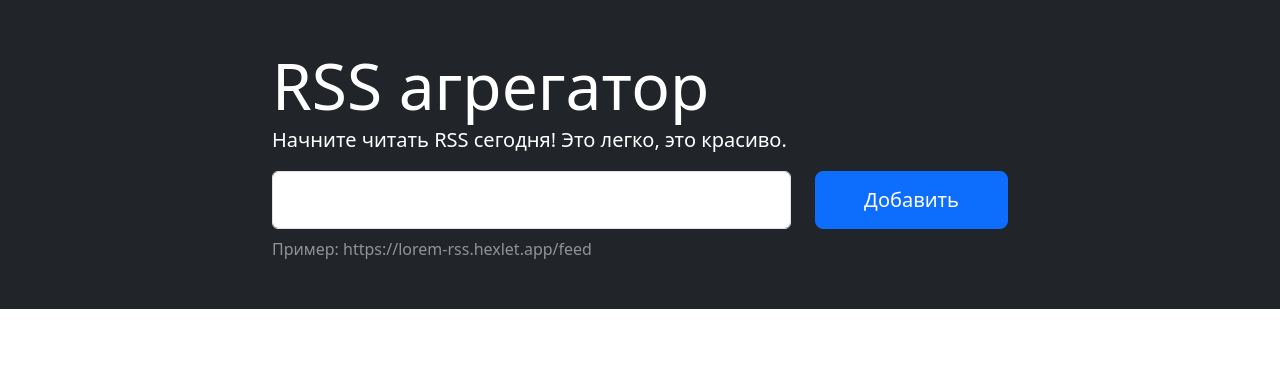
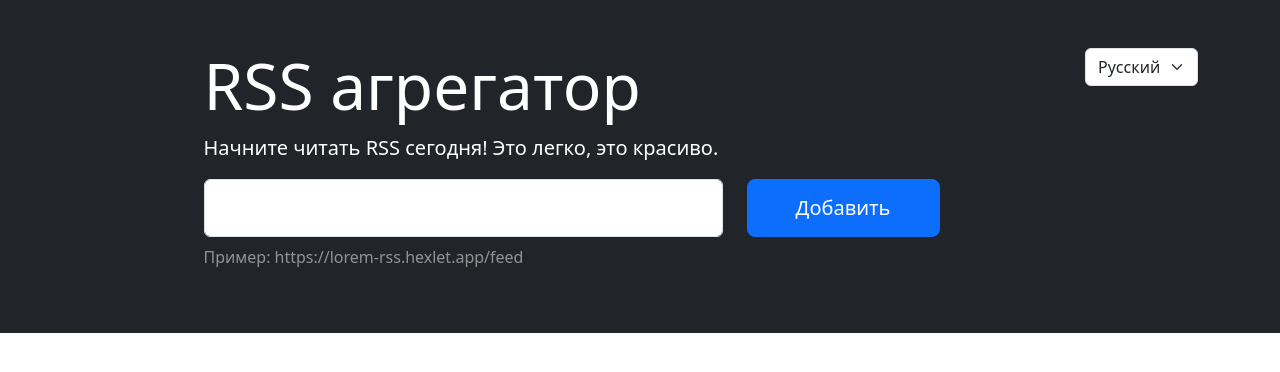
Before and after one commit to diplomatgmg/frontend-project-11, a React (Create React App) app: page / in a window 1280 px wide. Shown: the top 372 px of the page. Built offline with nearby package versions, Linux system fonts and the light colour scheme.

Commit message:
Добавлен перевод на английский

```diff
--- a/package.json
+++ b/package.json
@@ -14,9 +14,12 @@
   "dependencies": {
     "bootstrap": "^5.3.2",
     "html-webpack-plugin": "^5.6.0",
+    "i18next": "^23.8.2",
+    "i18next-browser-languagedetector": "^4.3.1",
     "react": "^18",
     "react-bootstrap": "^2.10.1",
     "react-dom": "^18.2.0",
+    "react-i18next": "^14.0.5",
     "react-scripts": "^5.0.1"
   },
   "devDependencies": {
--- a/src/components/App.tsx
+++ b/src/components/App.tsx
@@ -1,12 +1,26 @@
-import React, { type ReactElement } from 'react'
+import React, { type ReactElement, useEffect } from 'react'
 import HeaderSection from '../containers/HeaderSection'
 import MainSection from '../containers/MainSection'
+import { useTranslation } from 'react-i18next'
 
 const App = (): ReactElement => {
+  const { i18n } = useTranslation()
+
+  useEffect(() => {
+    const savedLanguage = localStorage.getItem('language')
+    if (savedLanguage !== null) {
+      void i18n.changeLanguage(savedLanguage)
+    }
+  }, [i18n])
+
+  useEffect(() => {
+    localStorage.setItem('language', i18n.language)
+  }, [i18n.language])
+
   return (
     <main className="flex-grow-1">
-      <HeaderSection/>
-      <MainSection/>
+        <HeaderSection />
+        <MainSection />
     </main>
   )
 }
--- /dev/null
+++ b/src/components/LanguageSelector.tsx
@@ -0,0 +1,32 @@
+import React, { type ChangeEvent, type ReactElement } from 'react'
+import { useTranslation } from 'react-i18next'
+
+type Language = 'en' | 'ru'
+
+const LanguageSelector = (): ReactElement => {
+  const { i18n } = useTranslation()
+
+  const changeLanguage = (language: Language): void => {
+    void i18n.changeLanguage(language)
+  }
+
+  const handleLanguageChange = (event: ChangeEvent<HTMLSelectElement>): void => {
+    const language = event.target.value as Language
+    changeLanguage(language)
+  }
+
+  return (
+    <div className="col-auto">
+      <select className="form-select"
+              onChange={handleLanguageChange}
+              id="language-select"
+              value={i18n.language}>
+
+        <option value="ru">Русский</option>
+        <option value="en">English</option>
+      </select>
+    </div>
+  )
+}
+
+export default LanguageSelector
--- a/src/components/RssForm.tsx
+++ b/src/components/RssForm.tsx
@@ -1,12 +1,14 @@
 import React, { type ChangeEvent, type FC, type ReactElement, useState } from 'react'
 import { Button, Col, Form, Row } from 'react-bootstrap'
 import { isValidUrl } from '../utils/helpers'
+import { useTranslation } from 'react-i18next'
 
 interface RssFormProps {
   setIsUrlValid: (value: boolean) => void
 }
 
 const RssForm: FC<RssFormProps> = ({ setIsUrlValid }): ReactElement => {
+  const { t } = useTranslation()
   const [input, setInput] = useState<string>('')
 
   const handleInput = (e: ChangeEvent<HTMLInputElement>): void => {
@@ -29,14 +31,14 @@ const RssForm: FC<RssFormProps> = ({ setIsUrlValid }): ReactElement => {
               name="url"
               aria-label="url"
               autoComplete="off"/>
-            <Form.Label htmlFor="url-input">Ссылка RSS</Form.Label>
+            <Form.Label htmlFor="url-input">{t('rssLink')}</Form.Label>
           </Form.Group>
         </Col>
         <Col xs="auto">
           <Button type="submit"
                   aria-label="add"
                   className="h-100 btn-lg px-sm-5">
-            Добавить
+            {t('add')}
           </Button>
         </Col>
       </Row>
--- a/src/containers/HeaderSection.tsx
+++ b/src/containers/HeaderSection.tsx
@@ -1,8 +1,11 @@
-import React, { type ReactElement, useState } from 'react'
+import React, { type ReactElement, Suspense, useState } from 'react'
 import { Col, Container, Row } from 'react-bootstrap'
 import RssForm from '../components/RssForm'
+import { useTranslation } from 'react-i18next'
+import LanguageSelector from '../components/LanguageSelector'
 
 const HeaderSection = (): ReactElement => {
+  const { t } = useTranslation()
   const [isUrlValid, setIsUrlValid] = useState<boolean>(true)
 
   return (
@@ -10,12 +13,17 @@ const HeaderSection = (): ReactElement => {
       <Container>
         <Row>
           <Col md={10} lg={8} className="mx-auto text-white">
-            <h1 className="display-3 mb-0">RSS агрегатор</h1>
-            <p className="lead">Начните читать RSS сегодня! Это легко, это красиво.</p>
-            <RssForm setIsUrlValid={setIsUrlValid} />
-            <p className="mt-2 mb-0 opacity-50">Пример: https://lorem-rss.hexlet.app/feed</p>
-            <p className="feedback m-0 position-absolute small text-danger">{isUrlValid ? null : 'Ссылка должна быть валидным URL'}</p>
+            <h1 className="display-3">{t('rssAggregator')}</h1>
+            <p className="lead">{t('startReadingRss')}</p>
+            <RssForm setIsUrlValid={setIsUrlValid}/>
+            <p className="mt-2 opacity-50">{t('example')}: https://lorem-rss.hexlet.app/feed</p>
+            <p className="feedback position-absolute small text-danger">
+              {!isUrlValid && 'Ссылка должна быть валидным URL'}
+            </p>
           </Col>
+          <Suspense fallback="...loading">
+            <LanguageSelector/>
+          </Suspense>
         </Row>
       </Container>
     </section>
--- /dev/null
+++ b/src/i18n.js
@@ -0,0 +1,31 @@
+import i18n from 'i18next'
+import { initReactI18next } from 'react-i18next'
+import LanguageDetector from 'i18next-browser-languagedetector'
+
+import enTranslation from './locales/en/translation.json'
+import ruTranslation from './locales/ru/translation.json'
+
+const resources = {
+  en: {
+    translation: enTranslation
+  },
+  ru: {
+    translation: ruTranslation
+  }
+}
+
+void i18n
+  .use(LanguageDetector)
+  .use(initReactI18next)
+  .init({
+    resources,
+    debug: true,
+    lng: 'ru',
+    interpolation: {
+      escapeValue: false
+    },
+    detection: {
+      order: ['localStorage', 'cookie'],
+      caches: ['localStorage', 'cookie']
+    }
+  })
--- a/src/index.tsx
+++ b/src/index.tsx
@@ -2,6 +2,7 @@ import React from 'react'
 import ReactDOM from 'react-dom/client'
 import App from './components/App'
 import 'bootstrap/dist/css/bootstrap.min.css'
+import './i18n'
 
 const root = ReactDOM.createRoot(
   document.getElementById('root') as Element
--- /dev/null
+++ b/src/locales/en/translation.json
@@ -0,0 +1,7 @@
+{
+  "rssAggregator": "RSS aggregator",
+  "startReadingRss": "Start reading RSS today! It's easy, it's beautiful.",
+  "rssLink": "RSS link",
+  "add": "Add",
+  "example": "Example"
+}
--- /dev/null
+++ b/src/locales/ru/translation.json
@@ -0,0 +1,7 @@
+{
+  "rssAggregator": "RSS агрегатор",
+  "startReadingRss": "Начните читать RSS сегодня! Это легко, это красиво.",
+  "rssLink": "Ссылка RSS",
+  "add": "Добавить",
+  "example": "Пример"
+}
```
Also changed, not shown: 1 other file (tests, documents, lock files or other folders).
